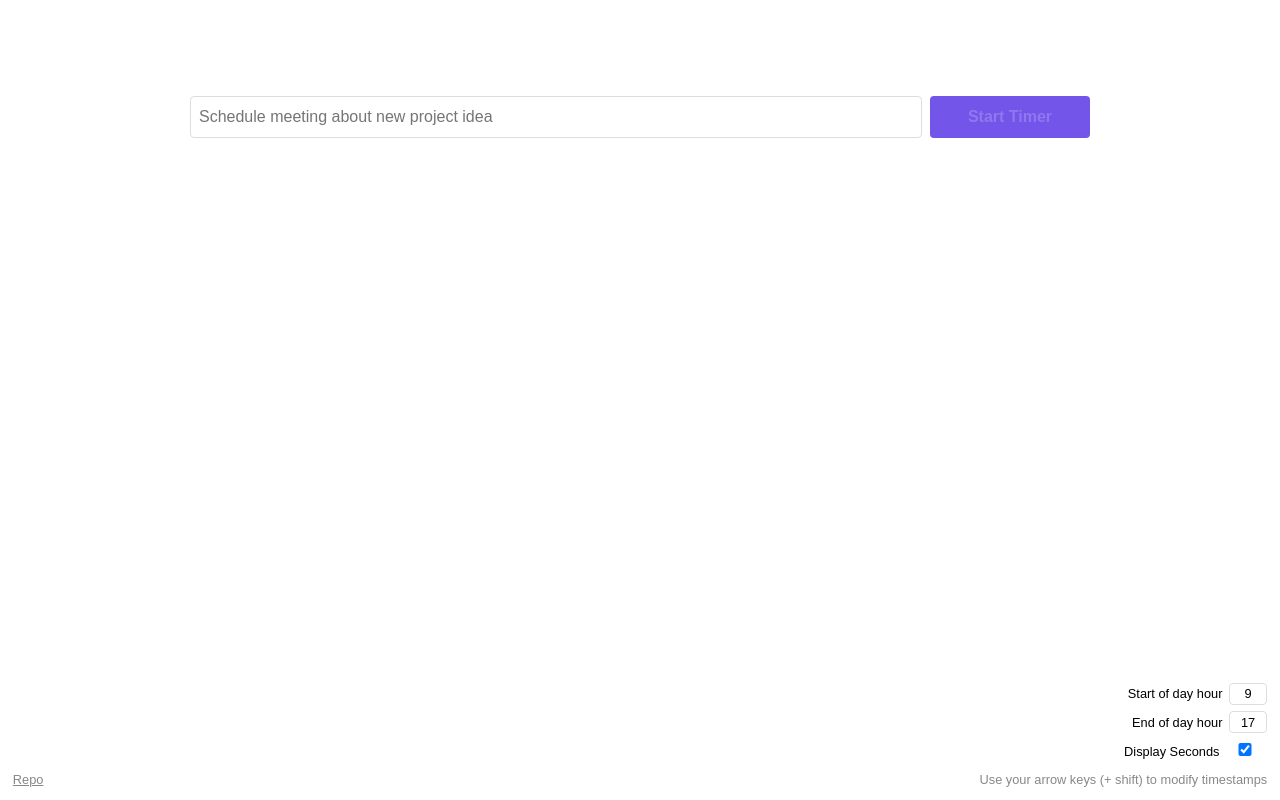
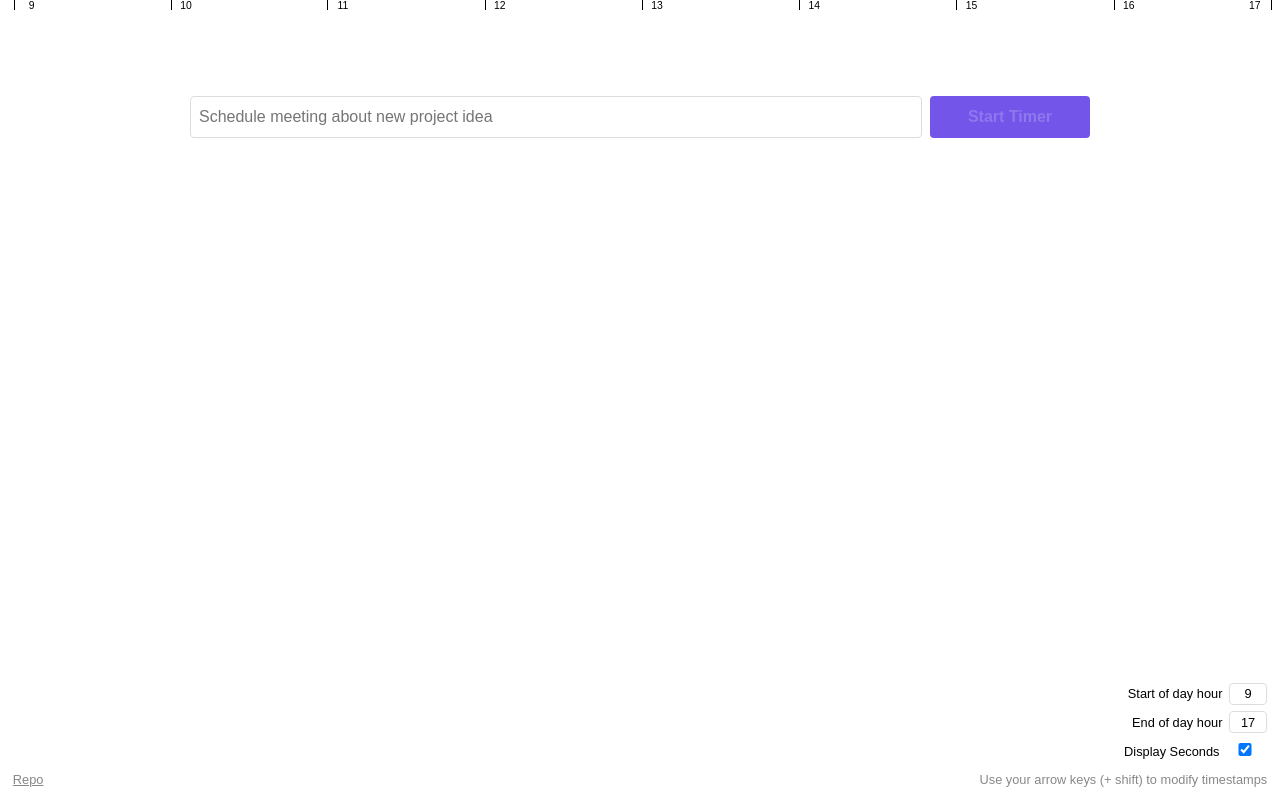
Before and after one commit to philippta/timmi, a React (Create React App) app: page / in a window 1280 px wide. Built offline with nearby package versions, Linux system fonts and the light colour scheme.

Commit message:
* adde .idea * added TimelineIndicator

```diff
--- a/src/App.css
+++ b/src/App.css
@@ -227,7 +227,7 @@ body {
   margin-bottom: 3em;
   position: absolute;
   left: 0.5em;
-  top: 0.25em;
+  top: 0.5em;
   right: 0.5em;
 }
 
@@ -269,3 +269,27 @@ body {
   color: #888;
   text-decoration: underline;
 }
+
+.timeline-indicator-wrapper {
+  position: absolute;
+  left: .5em;
+  top: 0;
+  right: .5em;
+  display: flex;
+  justify-content: space-between;
+}
+
+.timeline-indicator {
+  border-right: 1px solid black;
+  height: 10px;
+}
+.timeline-indicator:after {
+  content: attr(data-time);
+  left: 2em;
+  position: relative;
+  font-size: 0.65em;
+  top: -5px;
+}
+.timeline-indicator:last-of-type:after {
+  left: -1em;
+}
--- a/src/App.js
+++ b/src/App.js
@@ -4,6 +4,7 @@ import { toHumanTime, getLocalStore } from './helpers';
 import Task from './components/Task';
 import TaskCreate from './components/TaskCreate';
 import Timeline from './components/Timeline';
+import TimelineIndicator from './components/TimelineIndicator';
 import OptionTextInput from './components/OptionTextInput';
 import OptionCheckboxInput from './components/OptionCheckboxInput';
 
@@ -65,6 +66,10 @@ function App() {
 
   return (
     <div className="app">
+      <TimelineIndicator
+          startOfDay={startOfDay}
+          endOfDay={endOfDay}
+      />
       <Timeline
         tasks={tasks}
         highlightedTask={highlightedTask}
--- /dev/null
+++ b/src/components/TimelineIndicator.js
@@ -0,0 +1,34 @@
+import React from 'react';
+import PropTypes from 'prop-types';
+import dayjs from 'dayjs';
+
+export default function TimelineIndicator({
+  startOfDay,
+  endOfDay,
+}) {
+  const sod = dayjs()
+    .startOf('day')
+    .set('hour', parseInt(startOfDay, 10));
+
+  const eod = dayjs()
+    .startOf('day')
+    .set('hour', parseInt(endOfDay, 10));
+
+  let indicators = [];
+  for (let i = sod.hour(); i <= eod.hour(); i++) {
+    indicators.push(<div key={i} className="timeline-indicator" data-time={i}></div>);
+  }
+
+  return (
+      <div className="timeline-indicator-wrapper">
+        {indicators}
+      </div>
+  );
+}
+
+TimelineIndicator.propTypes = {
+  startOfDay: PropTypes.oneOfType([PropTypes.number, PropTypes.string])
+      .isRequired,
+  endOfDay: PropTypes.oneOfType([PropTypes.number, PropTypes.string])
+      .isRequired,
+};
```
Also changed, not shown: 1 other file (tests, documents, lock files or other folders).
